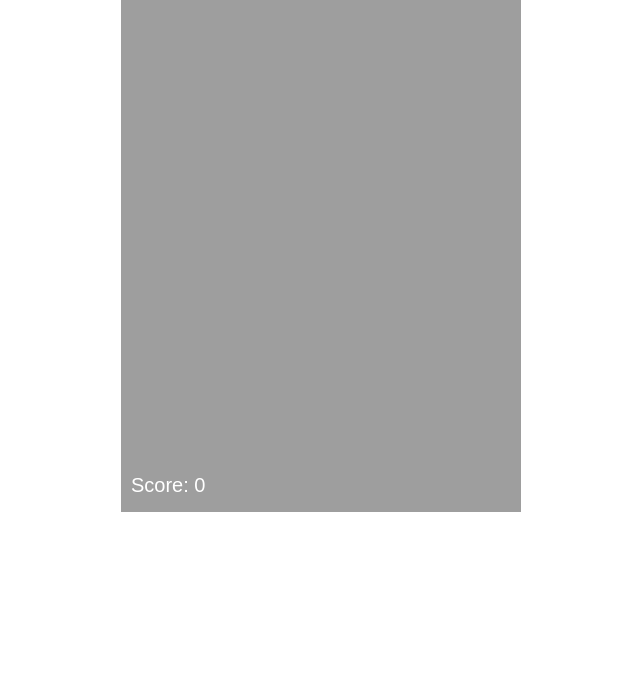
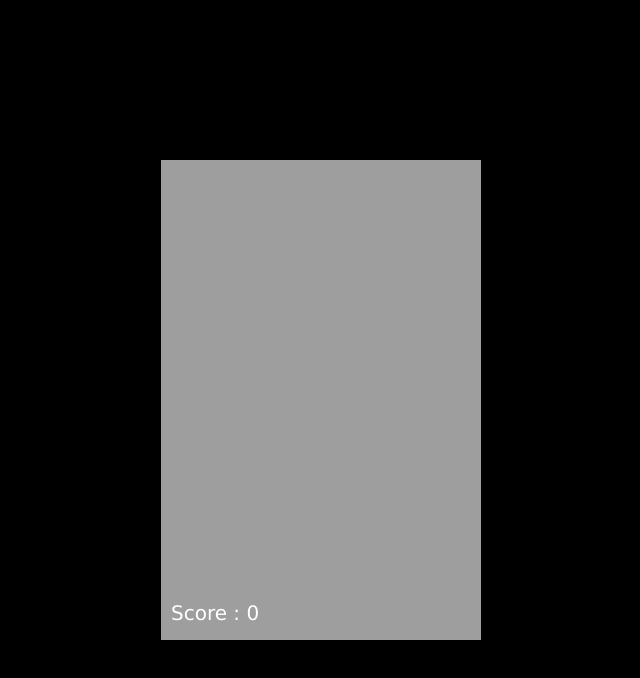
Before and after one commit to shaurya007552/Shaurya-s-workshop-, a plain HTML site: page game.html in a window 1280 px wide. Shown: the whole page, without its empty margins (319-959 px from the left). Drawn offline with Linux system fonts and the light colour scheme.

Commit message:
Update game.html

```diff
--- a/game.html
+++ b/game.html
@@ -1,45 +1,72 @@
 <!DOCTYPE html>
 <html lang="en">
 <head>
-  <meta charset="UTF-8">
+  <meta charset="UTF-8" />
   <title>Flappy Bird Game</title>
   <style>
-    * { margin: 0; padding: 0; }
+    body {
+      margin: 0;
+      background: #000;
+      display: flex;
+      justify-content: center;
+      align-items: center;
+      height: 100vh;
+    }
     canvas {
+      background: #70c5ce;
       display: block;
-      background: #000;
-      margin: auto;
     }
   </style>
 </head>
 <body>
-  <canvas id="gameCanvas" width="400" height="512"></canvas>
+  <canvas id="gameCanvas" width="320" height="480"></canvas>
 
   <script>
     const cvs = document.getElementById("gameCanvas");
     const ctx = cvs.getContext("2d");
 
-    const bird = new Image(); bird.src = "https://i.imgur.com/0VUsU2v.png";
-    const bg = new Image(); bg.src = "https://i.imgur.com/fUNRXQt.png";
-    const fg = new Image(); fg.src = "https://i.imgur.com/y74c15F.png";
-    const pipeNorth = new Image(); pipeNorth.src = "https://i.imgur.com/jkDfNBB.png";
-    const pipeSouth = new Image(); pipeSouth.src = "https://i.imgur.com/FKMYzqP.png";
+    // Load images
+    const bird = new Image();
+    bird.src = "https://i.imgur.com/sP6WxOw.png"; // bird image
 
+    const bg = new Image();
+    bg.src = "https://i.imgur.com/jxq6X7t.png"; // background
+
+    const fg = new Image();
+    fg.src = "https://i.imgur.com/SHK6Yj7.png"; // foreground
+
+    const pipeNorth = new Image();
+    pipeNorth.src = "https://i.imgur.com/bmaav1Z.png"; // pipe top
+
+    const pipeSouth = new Image();
+    pipeSouth.src = "https://i.imgur.com/VFl5m7P.png"; // pipe bottom
+
+    // Variables
     let gap = 120;
     let constant;
-    let birdX = 50;
-    let birdY = 150;
-    let gravity = 2.2;
+
+    let bX = 50;
+    let bY = 150;
+    let gravity = 1.5;
     let score = 0;
 
     let pipes = [];
-    pipes[0] = { x: cvs.width, y: 0 };
 
+    pipes[0] = {
+      x: cvs.width,
+      y: 0,
+    };
+
+    // Control the bird
     document.addEventListener("keydown", moveUp);
-    function moveUp() { birdY -= 30; }
+
+    function moveUp() {
+      bY -= 30;
+    }
 
     function draw() {
       ctx.drawImage(bg, 0, 0);
+
       for (let i = 0; i < pipes.length; i++) {
         constant = pipeNorth.height + gap;
         ctx.drawImage(pipeNorth, pipes[i].x, pipes[i].y);
@@ -47,17 +74,22 @@
 
         pipes[i].x--;
 
-        if (pipes[i].x === 125) {
+        if (pipes[i].x == 125) {
           pipes.push({
             x: cvs.width,
-            y: Math.floor(Math.random() * pipeNorth.height) - pipeNorth.height
+            y: Math.floor(Math.random() * pipeNorth.height) - pipeNorth.height,
           });
         }
 
-        if (birdX + bird.width >= pipes[i].x && birdX <= pipes[i].x + pipeNorth.width
-          && (birdY <= pipes[i].y + pipeNorth.height || birdY + bird.height >= pipes[i].y + constant)
-          || birdY + bird.height >= cvs.height - fg.height) {
-          location.reload(); // restart game
+        // Detect collision
+        if (
+          (bX + bird.width >= pipes[i].x &&
+            bX <= pipes[i].x + pipeNorth.width &&
+            (bY <= pipes[i].y + pipeNorth.height ||
+              bY + bird.height >= pipes[i].y + constant)) ||
+          bY + bird.height >= cvs.height - fg.height
+        ) {
+          location.reload(); // Reload game on collision
         }
 
         if (pipes[i].x == 5) {
@@ -66,14 +98,18 @@
       }
 
       ctx.drawImage(fg, 0, cvs.height - fg.height);
-      ctx.drawImage(bird, birdX, birdY);
-      birdY += gravity;
+      ctx.drawImage(bird, bX, bY);
+
+      bY += gravity;
+
       ctx.fillStyle = "#fff";
-      ctx.font = "20px Arial";
-      ctx.fillText("Score: " + score, 10, cvs.height - 20);
+      ctx.font = "20px Verdana";
+      ctx.fillText("Score : " + score, 10, cvs.height - 20);
 
       requestAnimationFrame(draw);
     }
+
+    // Start the game
     draw();
   </script>
 </body>
```
